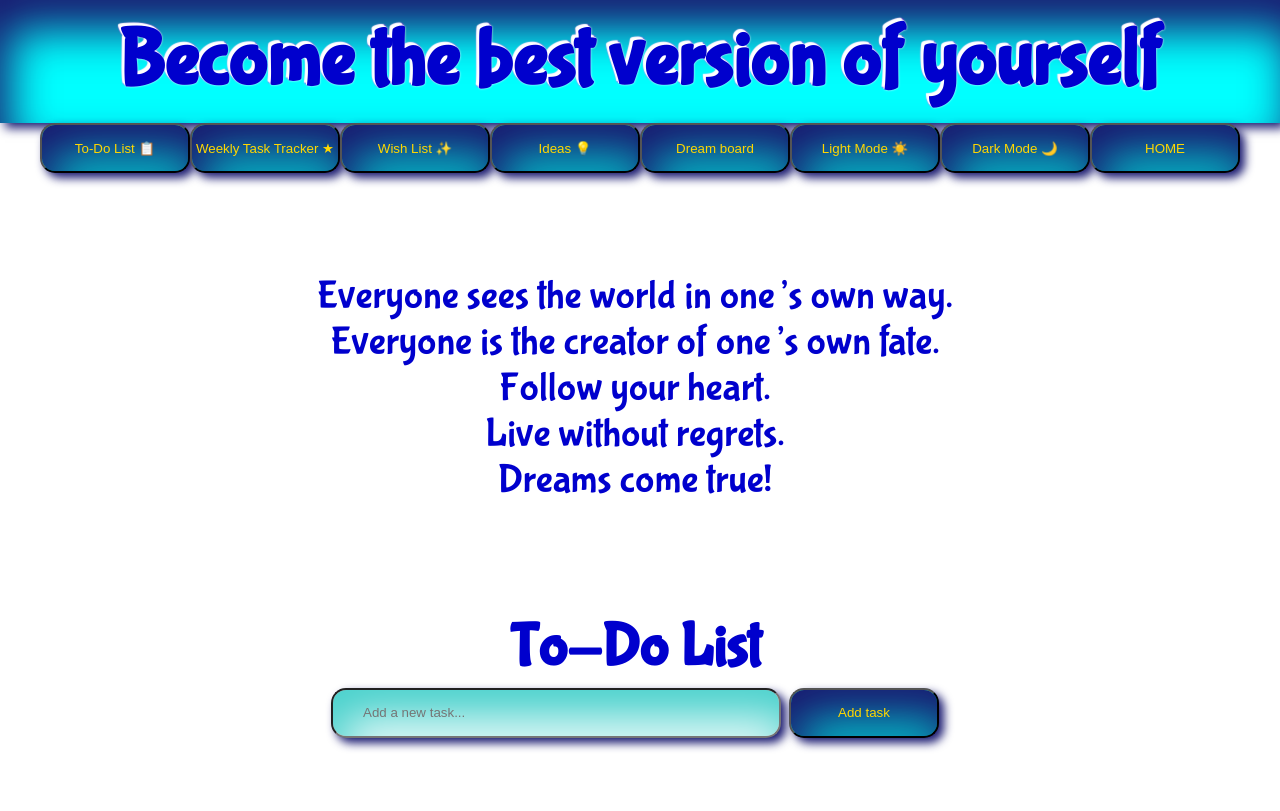
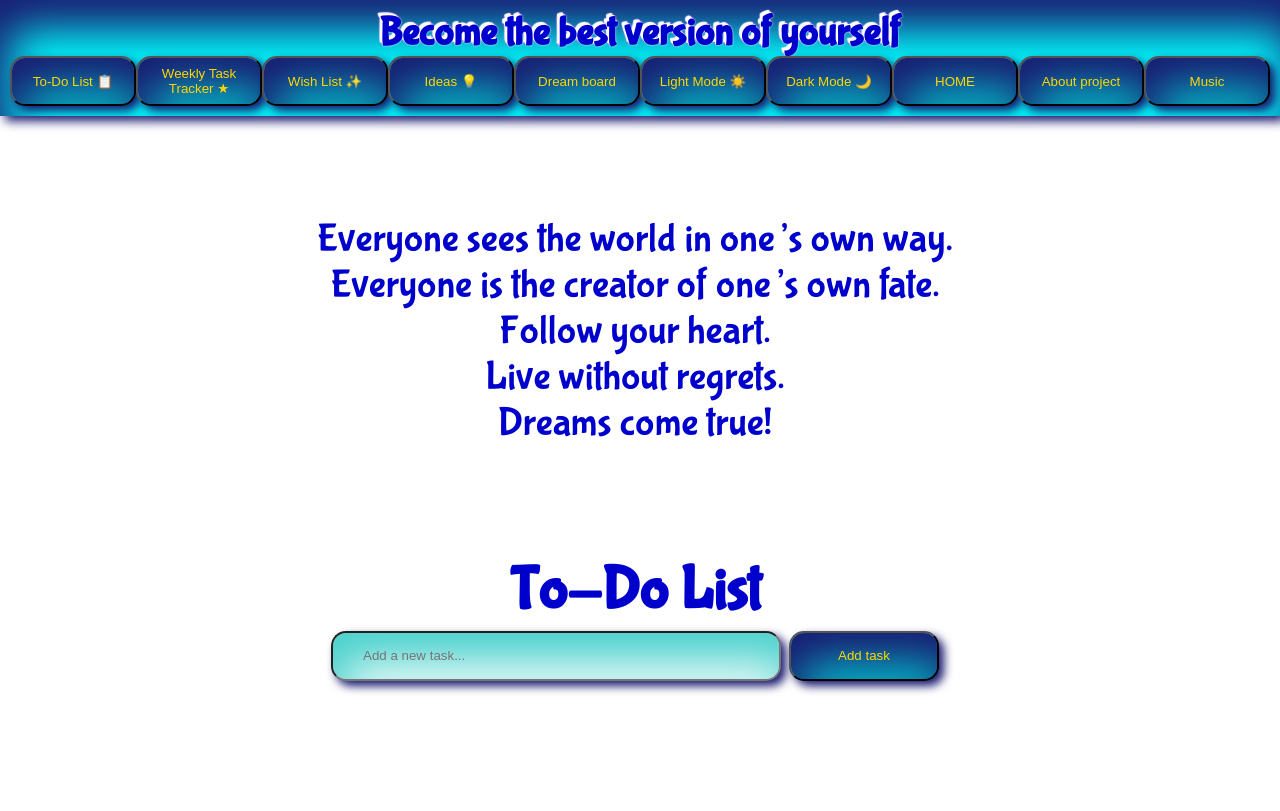
Before and after one commit to Alena2020/Become-the-best-version-of-yourself, a plain HTML site: page index.html in a window 1280 px wide. Shown: the top 811 px of the page. Drawn offline with Linux system fonts and the light colour scheme.

Commit message:
added tabs

```diff
--- a/index.html
+++ b/index.html
@@ -10,29 +10,29 @@
 </head>
 <body>
   <header class="header">
-    <h1>Become the best version of yourself</h1>
+    <h4>Become the best version of yourself</h4>
+      <nav id="menu">
+          <button class="menu-links" onclick="openSection(event, 'to-do-list')"><p>To-Do List 📋</p></button>
+          <button class="menu-links" onclick="openSection(event, 'weekly-task-tracker')"><p>Weekly Task Tracker ★</p></button>
+          <button class="menu-links" onclick="openSection(event, 'wish-list')"><p>Wish List ✨</p></button>
+          <button class="menu-links" onclick="openSection(event, 'ideas')"><p>Ideas 💡</p></button>
+          <button class="menu-links" onclick="openSection(event, 'dream-board')"><p>Dream board</p></button>
+          <button class="button-theme" onClick="toggleTheme('light')">Light Mode ☀️</button> <button class="button-theme" onClick="toggleTheme('dark')">Dark Mode 🌙</button>
+          <button><a href="#"><p>HOME</p></a></button>
+          <button class="menu-links" onclick="openSection(event, 'about-project')" id="defaultOpen"><p>About project</p></button>
+          <button class="menu-links" onclick="openSection(event, 'music-for-dreams')"><p>Music</p></button>
+      </nav>
   </header>
   <!-- /.header -->
-  <aside>
-      <nav id="menu">
-          <button><a href="#to-do-list"><p>To-Do List 📋</p></a></button>
-          <button><a href="#weekly-task-tracker"><p>Weekly Task Tracker ★</p></a></button>
-          <button><a href="#wish-list"><p>Wish List ✨</p></a></button>
-          <button><a href="#ideas"><p>Ideas 💡</p></a></button>
-          <button><a href="#dream-board"><p>Dream board</p></a></button>
-          <button class="button-theme" onClick="toggleTheme('light')">Light Mode ☀️</button> <button class="button-theme" onClick="toggleTheme('dark')">Dark Mode 🌙</button>
-          <button><a href="#"><p>HOME</p></a></button>
-      </nav>
-  </aside>
 
-  <section id="about-project">
+  <section id="about-project"  class="section-content">
     <p>Everyone sees the world in one’s own way.</p>
     <p>Everyone is the creator of one’s own fate.</p>
     <p>Follow your heart.</p>
     <p>Live without regrets.</p>
     <p>Dreams come true!</p>
   </section>
-  <section id="to-do-list">
+  <section id="to-do-list" class="section-content">
     <h2>To-Do List</h2>
     <div>
       <input type="text" id="input-task"  placeholder="Add a new task...">
@@ -42,7 +42,7 @@
 
     </ul>
   </section>
-  <section id="weekly-task-tracker">
+  <section id="weekly-task-tracker" class="section-content">
     <h2>Weekly Task Tracker</h2>
     <div>
       <input type="text" id="input-tracker"  placeholder="Add a new tracker...">
@@ -52,7 +52,7 @@
 
     </ul>
   </section>
-  <section id="wish-list">
+  <section id="wish-list" class="section-content">
     <h2>Wish List</h2>
     <div>
       <input type="text" id="input-wish"  placeholder="Add a new wish...">
@@ -62,7 +62,7 @@
 
     </ul>
   </section>
-  <section id="ideas">
+  <section id="ideas" class="section-content">
     <h2>Ideas</h2>
     <div>
       <input type="text" id="input-idea"  placeholder="Add a new idea...">
@@ -72,12 +72,14 @@
 
     </ul>
   </section>
-  <section id="dream-board">
+  <section id="dream-board" class="section-content">
         <h2>Dream board</h2>
     <ul id="dream-list">
 
     </ul>
     <button class="save-button" onclick="updateDreams()">Save</button>
+  </section>
+  <section id="music-for-dreams" class="section-content">
     <div class="music">
       <p>Music<br>
       <audio controls="controls">
@@ -87,7 +89,7 @@
   </section>
 
   <footer class="footer">
-    <h1>Alena</h1>
+    <h4>Alena</h4>
   </footer>
   <!-- /.footer -->
   <script src="script.js"></script>
```
